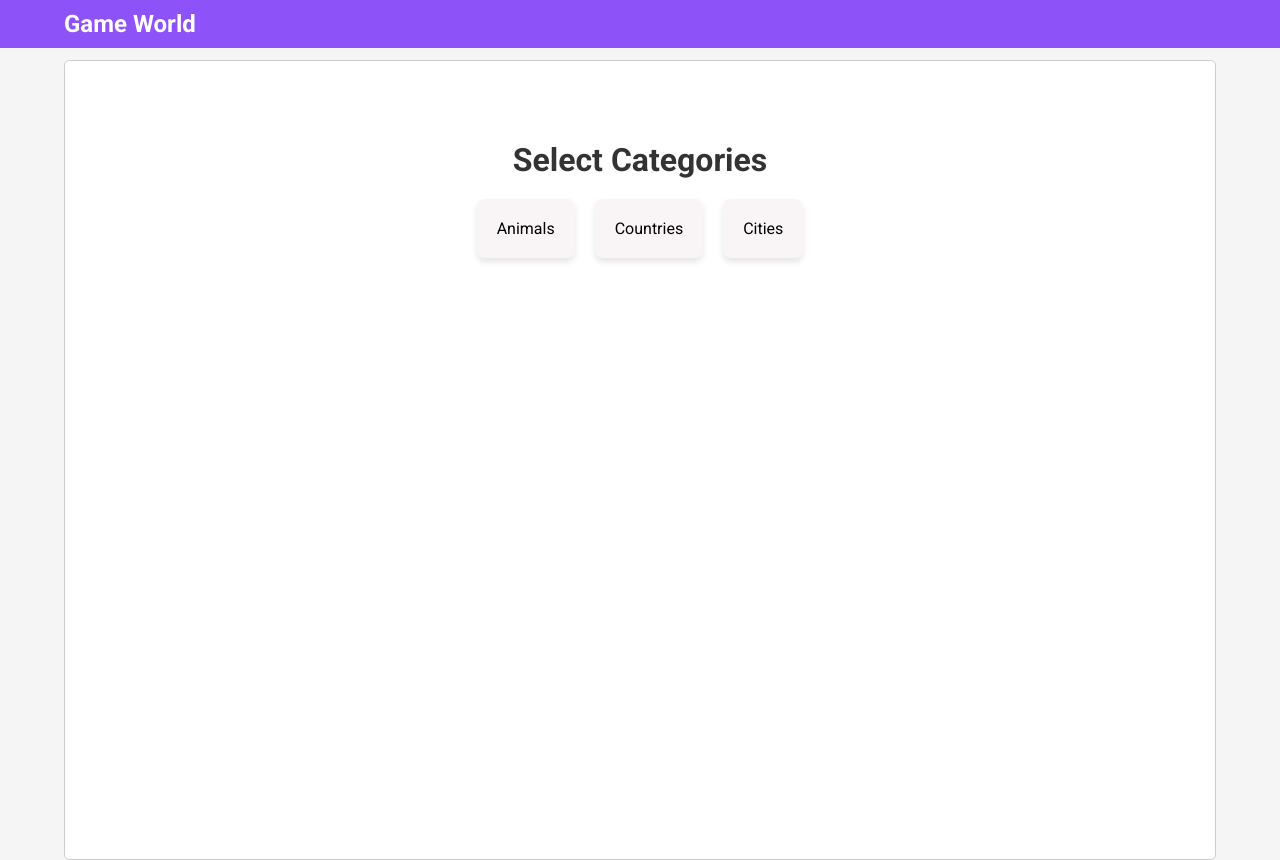
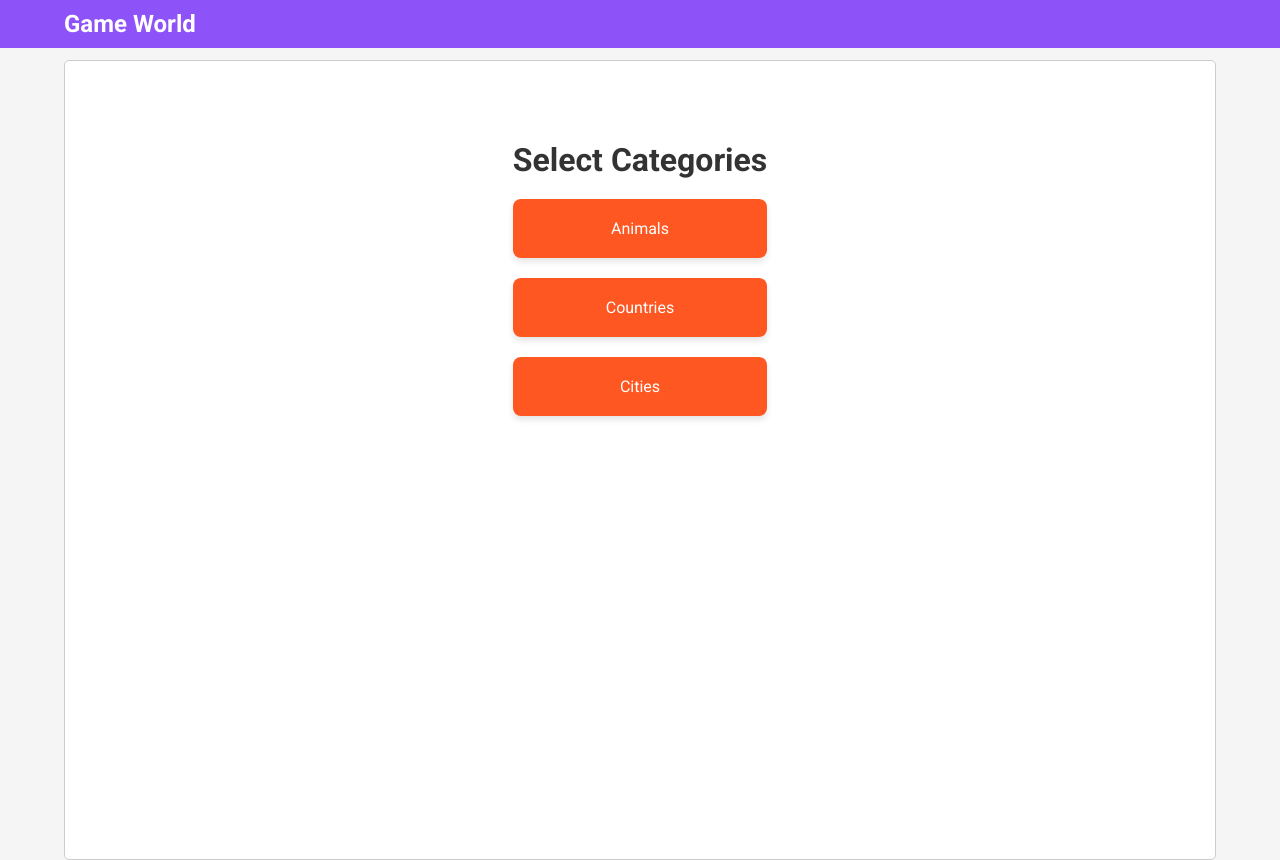
Before and after one commit to joseph-johnson27001/game-world, a Vue app: page /word-scramble/categories in a window 1280 px wide. Built offline with nearby package versions, Linux system fonts and the light colour scheme.

Commit message:
Category card layout and colours

```diff
--- a/src/components/WordScramble/CategoryCard.vue
+++ b/src/components/WordScramble/CategoryCard.vue
@@ -1,9 +1,5 @@
 <template>
-  <div
-    class="category-card"
-    @click="selectCategory"
-    :style="{ backgroundColor: '#f9f5f6' }"
-  >
+  <div class="category-card" @click="handleClick">
     <div class="category-name">{{ category.name }}</div>
   </div>
 </template>
@@ -17,7 +13,7 @@ export default {
     },
   },
   methods: {
-    selectCategory() {
+    handleClick() {
       this.$emit("selectCategory", this.category);
     },
   },
@@ -26,14 +22,19 @@ export default {
 
 <style scoped>
 .category-card {
+  display: block;
+  width: 100%;
+  background-color: #ff5722;
+  color: white;
   padding: 20px;
   border-radius: 8px;
   box-shadow: 0 4px 6px rgba(0, 0, 0, 0.1);
   cursor: pointer;
+  text-align: center;
   transition: background-color 0.3s;
 }
 
 .category-card:hover {
-  background-color: #e3e0e1; /* Slightly different color on hover */
+  background-color: #e64a19;
 }
 </style>
--- a/src/views/WordScramble/WordScrambleCategories.vue
+++ b/src/views/WordScramble/WordScrambleCategories.vue
@@ -64,24 +64,7 @@ export default {
 
 .category-list {
   display: flex;
-  flex-wrap: wrap;
+  flex-direction: column;
   gap: 20px;
-  justify-content: center;
-}
-
-button {
-  display: block;
-  margin: 20px auto;
-  padding: 10px 20px;
-  font-size: 1rem;
-  color: #fff;
-  background-color: #007bff;
-  border: none;
-  border-radius: 5px;
-  cursor: pointer;
-}
-
-button:hover {
-  background-color: #0056b3;
 }
 </style>
```
